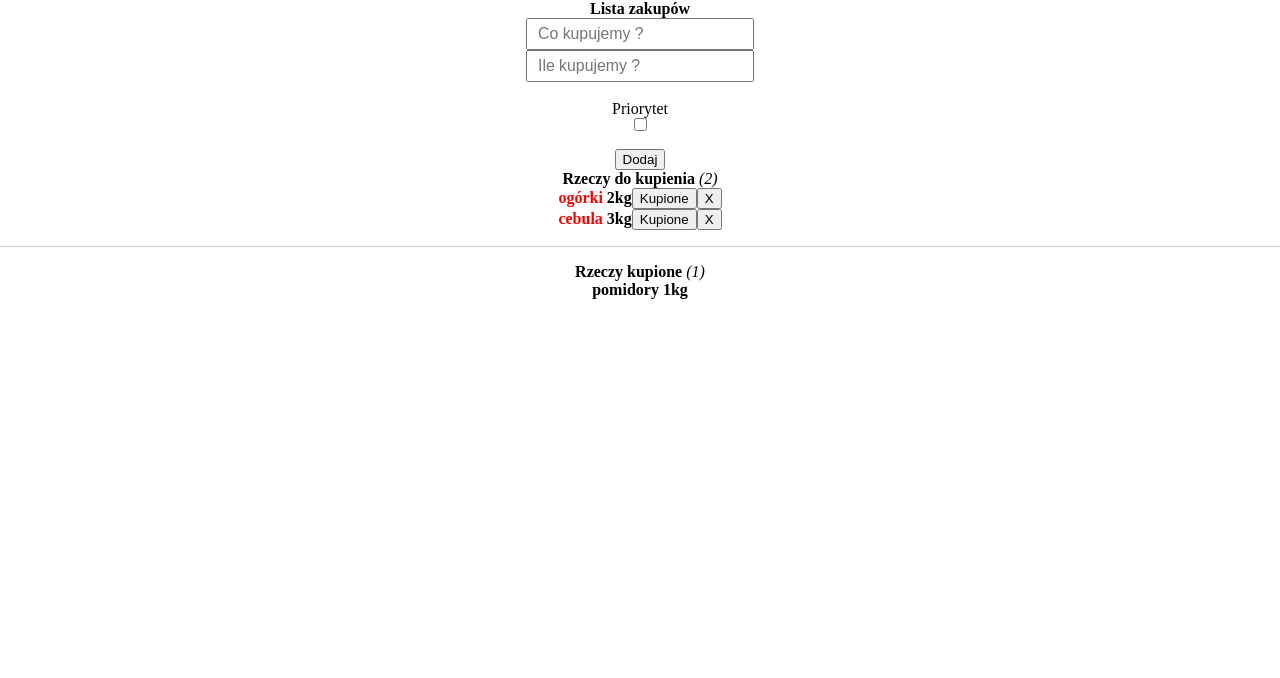
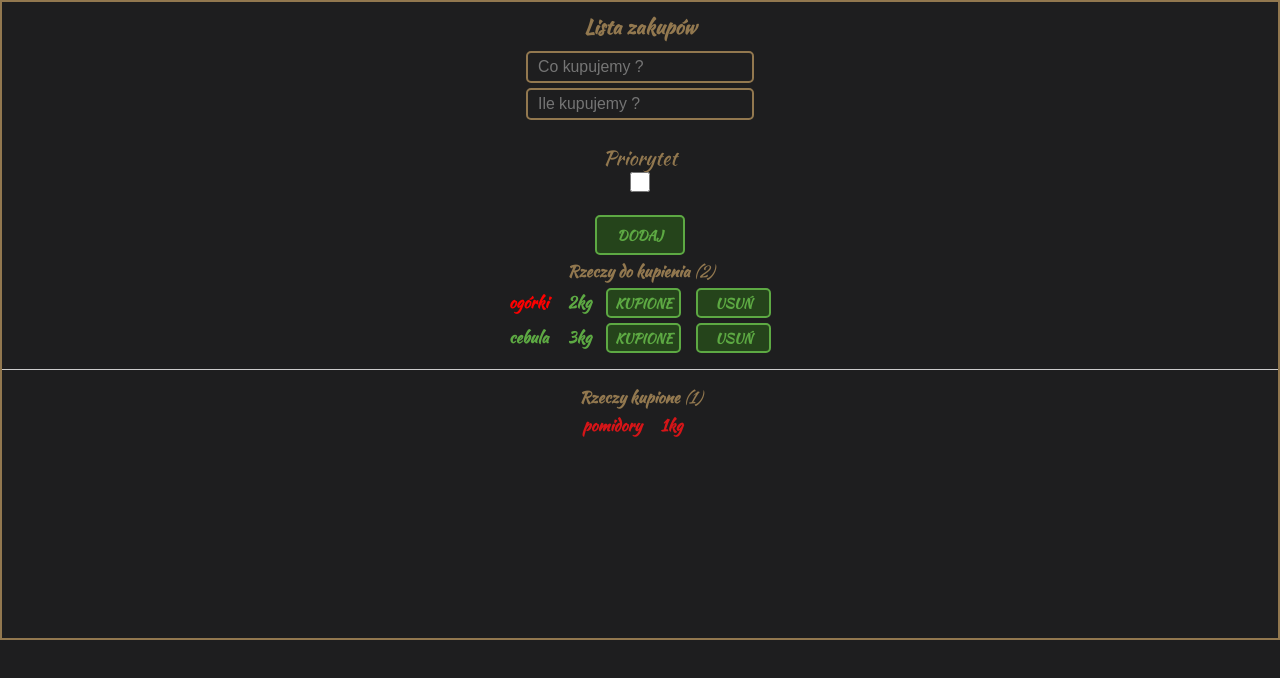
Before and after one commit to mstankiewicz1/ShopLista, a React app: page / in a window 1280 px wide. Shown: the top 678 px of the page. Built offline with nearby package versions, Linux system fonts and the light colour scheme.

Commit message:
Postepy 31.08.19r godz 22:49

```diff
--- a/css/style.css
+++ b/css/style.css
@@ -1,10 +1,29 @@
 * {
     box-sizing: border-box;
+}
+
+body {
+    background-color: #1E1E1F;
+    color: white;
+    border: 2px solid #92784F;
+    min-height: 640px;
 }
 
 h1 {
     text-align: center;
     font-weight: bold;
+    color: #92784F;
+    font-size: 20px;
+    font-family: 'Kaushan Script', cursive;
+    margin-top: 10px;
+    margin-bottom: 10px;
+}
+
+h2 {
+    font-family: 'Kaushan Script', cursive;
+    color: #92784F;
+    font-weight: bold;
+    margin-bottom: 5px;
 }
 
 .addThing {
@@ -12,22 +31,81 @@ h1 {
     font-weight: bold;
 }
 
-.active, .done {
+.active {
     text-align: center;
+    color: #5DA943;
 }
+
+.done {
+    text-align: center;
+    color: #D51518;
+}
+
+p {
+    font-family: 'Kaushan Script', cursive;
+    margin-bottom: 5px;
+}
+ strong {
+    margin-right: 15px;
+ }
 
 input {
     margin: 0 auto;
+    margin-bottom: 5px;
     padding: 5px 10px;
     display: block;
+    border-radius: 5px;
+    border: 2px solid #92784F;
+    background-color: #1E1E1F;
+    color: white;
 }
 
 .importantLabel {
     display: block;
     text-align: center;
+    color: #92784F;
+    font-family: 'Kaushan Script', cursive;
+    font-size: 20px;
+}
+
+#important {
+    width: 20px;
+    height: 20px;
 }
 
 .addButton {
     display: block;
     margin: 0 auto;
+    width: 90px;
+    height: 40px;
+    border-radius: 5px;
+    background-color: #25441B;
+    color: #5DA943;
+    border: 2px solid #5DA943;
+    font-weight: bold;
+    font-family: 'Kaushan Script', cursive;
+    margin-bottom: 5px;
 }
+
+.buttonBought {
+    width: 75px;
+    height: 30px;
+    border-radius: 5px;
+    background-color: #25441B;
+    color: #5DA943;
+    border: 2px solid #5DA943;
+    font-weight: bold;
+    margin-right: 15px;
+    font-family: 'Kaushan Script', cursive;
+}
+
+.buttonDelete {
+    width: 75px;
+    height: 30px;
+    border-radius: 5px;
+    background-color: #25441B;
+    color: #5DA943;
+    border: 2px solid #5DA943;
+    font-weight: bold;
+    font-family: 'Kaushan Script', cursive;
+}
--- a/index.html
+++ b/index.html
@@ -5,6 +5,8 @@
     <title>ShopLista</title>
     <link rel="stylesheet" href="css/reset.css">
     <link rel="stylesheet" href="css/style.css">
+    <link href="https://fonts.googleapis.com/css?family=Kaushan+Script&display=swap&subset=latin-ext" rel="stylesheet">
+    <meta name="viewport" content="width=device-width, initial-scale=1.0">
 </head>
 <body>
     <div id="app"></div>
--- a/js/AddThing.jsx
+++ b/js/AddThing.jsx
@@ -49,7 +49,7 @@ class AddThing extends React.Component {
               <input type="checkbox" checked={this.state.checked} id="important" onChange={this.handleCheckbox}/>
               </label>
               <br/>
-              <button className="addButton" onClick={this.handleClick}>Dodaj</button>
+              <button className="addButton" onClick={this.handleClick}>DODAJ</button>
           </div>
         );
     }
--- a/js/App.jsx
+++ b/js/App.jsx
@@ -13,7 +13,7 @@ class App extends React.Component {
                   id: 0,
                   name: 'pomidory',
                   quantity: '1kg',
-                  important: true,
+                  important: false,
                   active: false,
               },
               {
@@ -27,7 +27,7 @@ class App extends React.Component {
                   id: 2,
                   name: 'cebula',
                   quantity: '3kg',
-                  important: true,
+                  important: false,
                   active: true,
               },
               ]
--- a/js/Thing.jsx
+++ b/js/Thing.jsx
@@ -16,8 +16,8 @@ const Thing = (props) => {
                 <p>
                     <strong style={important ? style : null}>{name} </strong>
                     <strong>{quantity}</strong>
-                    <button onClick={() => props.change(id)}>Kupione</button>
-                    <button onClick={() => props.delete(id)}>X</button>
+                    <button className="buttonBought" onClick={() => props.change(id)}>KUPIONE</button>
+                    <button className="buttonDelete" onClick={() => props.delete(id)}>USUŃ</button>
                 </p>
             </div>
         );
--- a/js/ThingList.jsx
+++ b/js/ThingList.jsx
@@ -28,14 +28,14 @@ const ThingList = (props) => {
     return (
         <div>
             <div className="active">
-                <h1>Rzeczy do kupienia <em>({active.length})</em></h1>
+                <h2>Rzeczy do kupienia <em>({active.length})</em></h2>
                 {thingsActive.length > 0  ? thingsActive : <p>Brak rzeczy do kupienia</p>}
             </div>
 
             <hr/>
 
             <div className="done">
-                <h1>Rzeczy kupione <em>({done.length})</em></h1>
+                <h2>Rzeczy kupione <em>({done.length})</em></h2>
                 {thingsDone}
             </div>
         </div>
```
Also changed, not shown: js/out.js.
